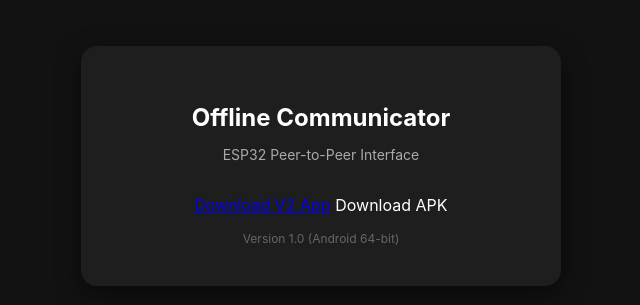
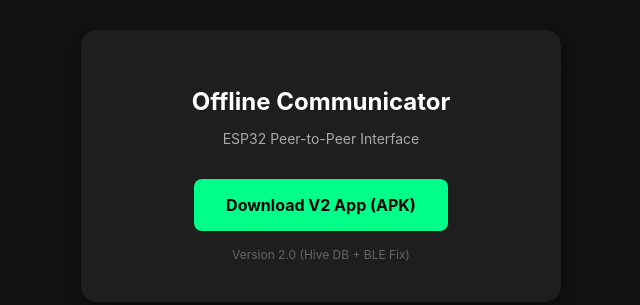
Before and after one commit to rihansh2509/och-download-hub, a plain HTML site: page index.html in a window 1280 px wide. Shown: the part 234-539 px from the top of the page, without its empty margins (319-959 px from the left). Drawn offline with Linux system fonts and the light colour scheme.

Commit message:
Enhance download button and update version info

```diff
--- a/index.html
+++ b/index.html
@@ -36,24 +36,23 @@
             font-weight: bold;
             font-size: 16px;
             display: inline-block;
-            transition: transform 0.2s;
+            transition: transform 0.2s, background-color 0.2s;
         }
+        .download-btn:hover { background-color: #00e67a; }
         .download-btn:active { transform: scale(0.95); }
         .version { margin-top: 16px; font-size: 12px; color: #666; }
     </style>
 </head>
 <body>
     <div class="container">
-        <!-- Optional: <img src="assets/app-icon.png" width="80" style="border-radius: 20%;"> -->
         <h1>Offline Communicator</h1>
         <p>ESP32 Peer-to-Peer Interface</p>
 
-        <!-- The critical link to your APK -->
-        <a href="offline-communicator-v2.apk" download>Download V2 App</a>
-            Download APK
+        <a href="offline-communicator-v2.apk" class="download-btn" download>
+            Download V2 App (APK)
         </a>
 
-        <div class="version">Version 1.0 (Android 64-bit)</div>
+        <div class="version">Version 2.0 (Hive DB + BLE Fix)</div>
     </div>
 </body>
 </html>
```
